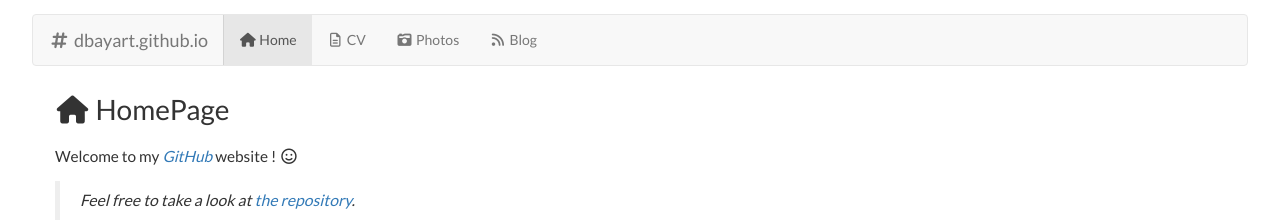
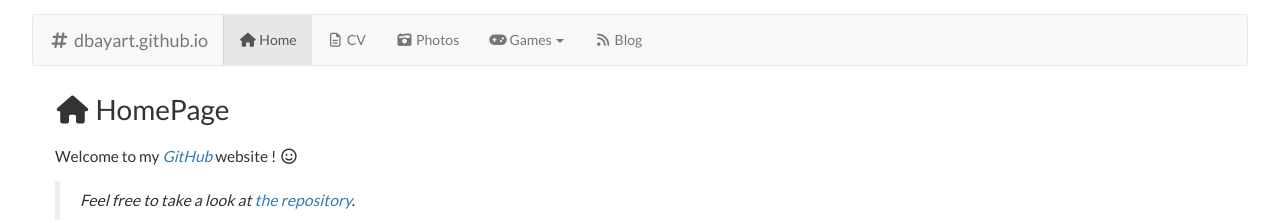
Before and after one commit to dorianbayart/dorianbayart.github.io, a Jekyll site: the page built from index.md, in a window 1280 px wide. Shown: the top 223 px of the page. Built offline with Jekyll 4.4.1, drawn with Linux system fonts in a browser that asks for light colours; nearby versions of some CDN libraries.

Commit message:
Update nav.html

```diff
--- a/_includes/nav.html
+++ b/_includes/nav.html
@@ -16,6 +16,12 @@
         <!--<li {% if current == 'about' %}class='active'{% endif %}><a href="/about">&nbsp;About</a></li>-->
         <li {% if current == '/cv/' %}class='active'{% endif %}><a href="/cv"><i class="fa fa-file-text-o fa-fw"></i>&nbsp;CV</a></li>
         <li {% if current == '/photos/' %}class='active'{% endif %}><a href="/photos"><i class="fa fa-camera-retro fa-fw"></i>&nbsp;Photos</a></li>
+        <li class="dropdown{% if current == '/games/' %} active{% endif %}">
+          <a href="#" class="dropdown-toggle" data-toggle="dropdown" role="button" aria-haspopup="true" aria-expanded="false"><i class="fa fa-gamepad fa-fw"></i>&nbsp;Games <span class="caret"></span></a>
+          <ul class="dropdown-menu">
+            <li><a href="/games/tictactoe">Tic Tac Toe</a></li>
+          </ul>
+        </li>
         <li {% if current == '/blog/' %}class='active'{% endif %}><a href="/blog"><i class="fa fa-rss fa-fw"></i>&nbsp;Blog</a></li>
       </ul>
     </div><!--/.nav-collapse -->
```
